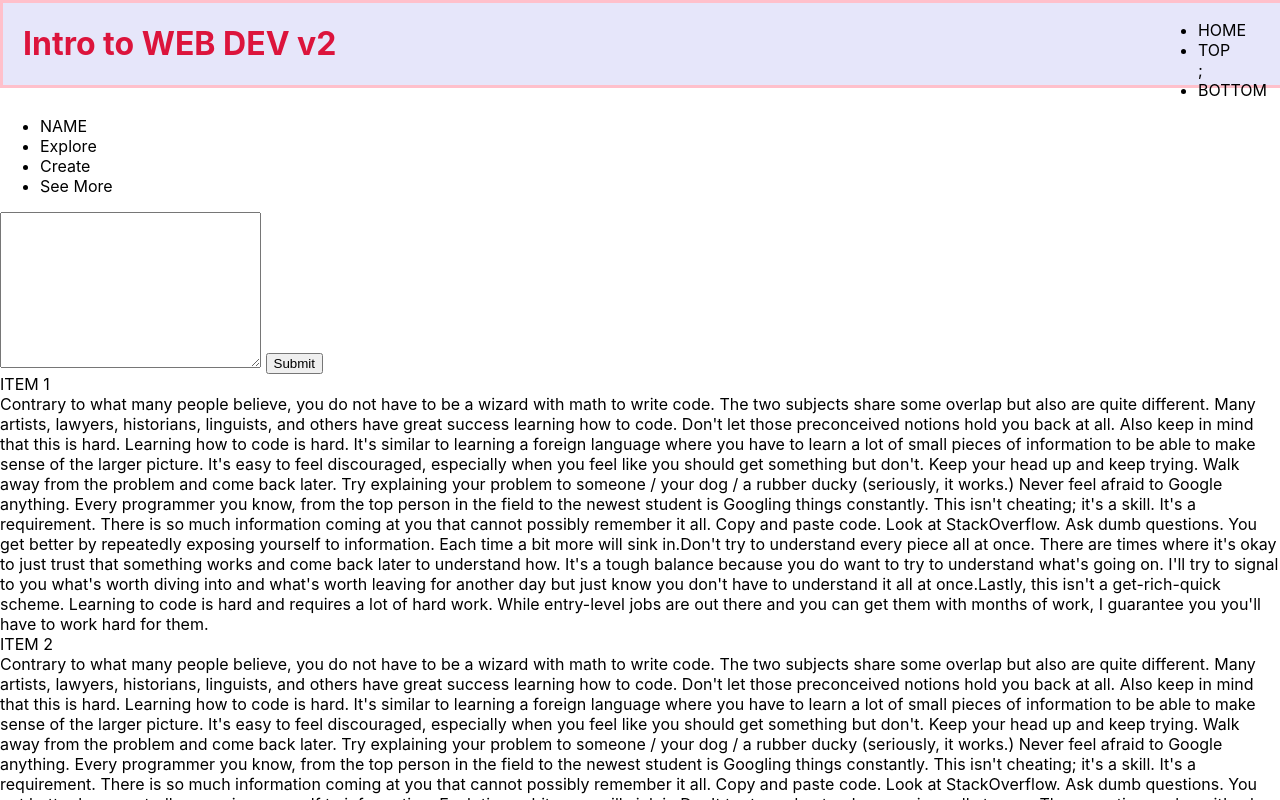
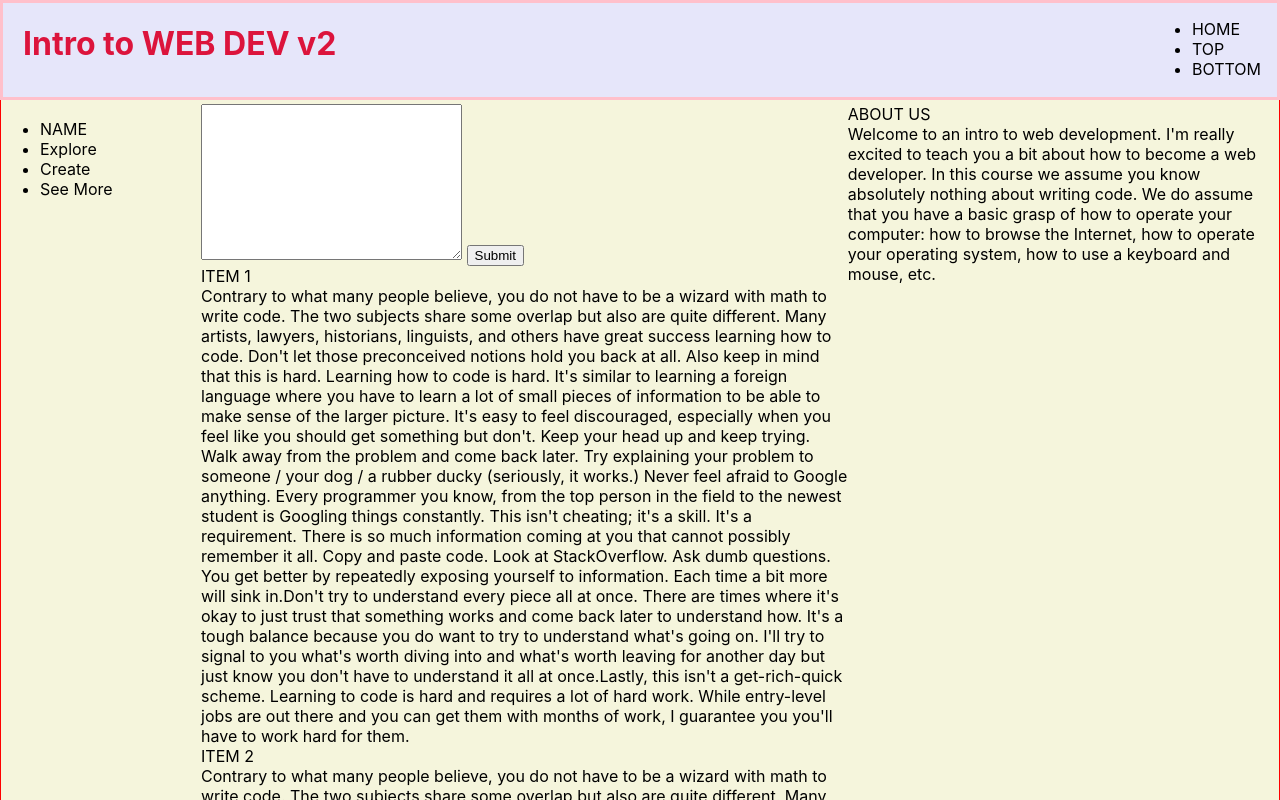
Before and after one commit to RikLakhe/introwebv2, a plain HTML site: page intro.html in a window 1280 px wide. Shown: the top 800 px of the page. Drawn offline with Linux system fonts and the light colour scheme.

Commit message:
done done

```diff
--- a/intro.html
+++ b/intro.html
@@ -6,8 +6,8 @@
     <meta http-equiv="X-UA-Compatible" content="IE=edge">
     <title>Intro to WEB DEV V2</title>
     <meta name="viewport" content="width=device-width, initial-scale=1">
-    <link rel="stylesheet" type="text/css" media="screen" href="intromain.css" />
-    <script src="intromain.js"></script>
+    <link rel="stylesheet" type="text/css" media="screen" href="./intromain.css" />
+    <script src="./intromain.js"></script>
 </head>
 
 <body>
@@ -18,12 +18,11 @@
         <div class="header-menu-left">
             <ul>
                 <li class="header-menu-item">HOME</li>
-                <li class="header-menu-item">TOP</li>;
+                <li class="header-menu-item">TOP</li>
                 <li class="header-menu-item">BOTTOM</li>
             </ul>
         </div>
     </div>
-    <div class="post-body">
     <div class="side-menu-right">
         <ul>
             <li>NAME</li>
@@ -34,6 +33,8 @@
 
 
     </div>
+    <div class="post-body">
+
         <div class="post">
             <div class="onyourmind" id="top">
                 <form action="" method="post">
@@ -101,10 +102,14 @@
             <div class="about-text">Welcome to an intro to web development. I'm really excited to teach you a bit about how to become a web developer. In this course we assume you know absolutely nothing about writing code. We do assume that you have a basic grasp of how to
                 operate your computer: how to browse the Internet, how to operate your operating system, how to use a keyboard and mouse, etc.</div>
         </div>
-        <div class="footer-bottom" id="bottom">
+
+    </div>
+    <div class="footer" id="bottom">
         <div class="footer-mid">
             LAKHE@corp[p]
         </div>
+        <div class="footer-contact">
+            All rights are reserved for further contact to LAKHE.cop
         </div>
     </div>
 </body>
--- a/intromain.css
+++ b/intromain.css
@@ -1,4 +1,9 @@
+* {
+    box-sizing: border-box;
+}
+
 body {
+    background-color: beige;
     margin: 0px;
     padding: 0px;
     font-family: -apple-system, BlinkMacSystemFont, 'Segoe UI', Roboto, Oxygen, Ubuntu, Cantarell, 'Open Sans', 'Helvetica Neue', sans-serif;
@@ -9,9 +14,11 @@ h1 {
 }
 
 .head {
+    display: flex;
     background-color: lavender;
     width: 100%;
     border: solid pink 3px;
+    height: 100px;
 }
 
 .header-title-right {
@@ -20,7 +27,7 @@ h1 {
 
 .header-menu-left {
     position: absolute;
-    top: 1px;
+    top: 0px;
     right: 16px;
 }
 
@@ -28,6 +35,40 @@ h1 {
     position: fixed;
 }
 
+.side-menu-right {
+    padding-top: 103px;
+    position: fixed;
+}
+
 .post-body {
-    padding-top: 100px;
+    display: flex;
+    padding-top: 103px;
+    padding-left: 200px;
+    border: solid 1px red;
 }
+
+.post {
+    display: flex;
+    justify-content: center;
+    flex-direction: column;
+    flex: wrap;
+    width: 60%;
+}
+
+.post-show {}
+
+
+/* .post-body:hover {
+    flex-direction: row-reverse;
+} */
+
+.about {
+    width: 40%;
+}
+
+.footer {
+    display: flex;
+    flex-direction: column;
+    /* justify-content: center; */
+    align-items: flex-end;
+}
```
Also changed, not shown: poj1/poj1.css (added), poj1/poj1.html (added). Lines whose indentation alone changed are shown as unchanged.
